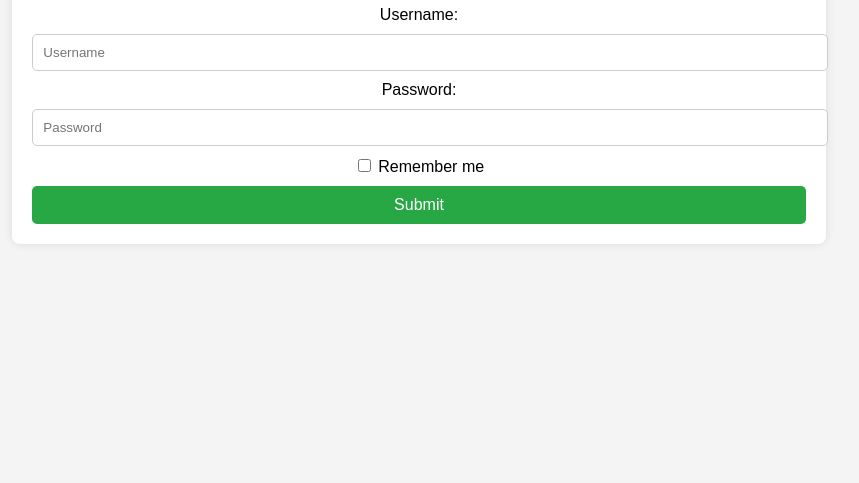
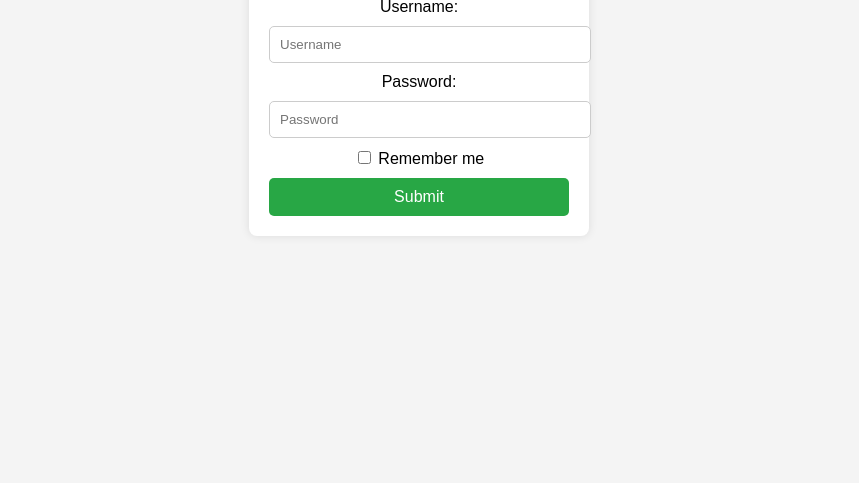
Before and after one commit to acciojob/remember-me-login-form-Harshal0117, a website: page main.html in a window 1280 px wide. Shown: the part 333-816 px from the top of the page, without its empty margins (221-1080 px from the left). Drawn offline with Linux system fonts and the light colour scheme.

Commit message:
created a submission

```diff
--- a/main.html
+++ b/main.html
@@ -16,7 +16,7 @@
             <label for="password">Password:</label>
             <input type="password" id="password" placeholder="Password" required>
 
-    <label>
+            <label for="checkbox">
                 <input type="checkbox" id="checkbox"> Remember me
             </label>
 
@@ -25,6 +25,7 @@
 
         <button id="existing" style="display: none;">Login as existing user</button>
     </div>
+
     <script src="script.js"></script>
 </body>
 </html>
--- a/script.js
+++ b/script.js
@@ -1,4 +1,3 @@
-//your JS code here. If required.
 document.addEventListener("DOMContentLoaded", function () {
     const form = document.getElementById("login-form");
     const usernameInput = document.getElementById("username");
--- a/styles.css
+++ b/styles.css
@@ -1,4 +1,3 @@
-/*  your css code here. If applicable */
 body {
     font-family: Arial, sans-serif;
     display: flex;
@@ -6,7 +5,46 @@ body {
     align-items: center;
     height: 100vh;
     background-color: #f4f4f4;
+    margin: 0;
 }
+
+.container {
+    background: white;
+    padding: 20px;
+    border-radius: 8px;
+    box-shadow: 0px 0px 10px rgba(0, 0, 0, 0.1);
+    text-align: center;
+    width: 300px;
+}
+
+input[type="text"], input[type="password"] {
+    width: 100%;
+    padding: 10px;
+    margin: 10px 0;
+    border: 1px solid #ccc;
+    border-radius: 5px;
+}
+
+input[type="submit"], button {
+    width: 100%;
+    padding: 10px;
+    margin-top: 10px;
+    border: none;
+    background: #28a745;
+    color: white;
+    font-size: 16px;
+    cursor: pointer;
+    border-radius: 5px;
+}
+
+button {
+    background: #007bff;
+}
+
+input[type="submit"]:hover, button:hover {
+    opacity: 0.8;
+}
+
 
 .container {
     background: white;
```
Lines whose indentation alone changed are shown as unchanged.
